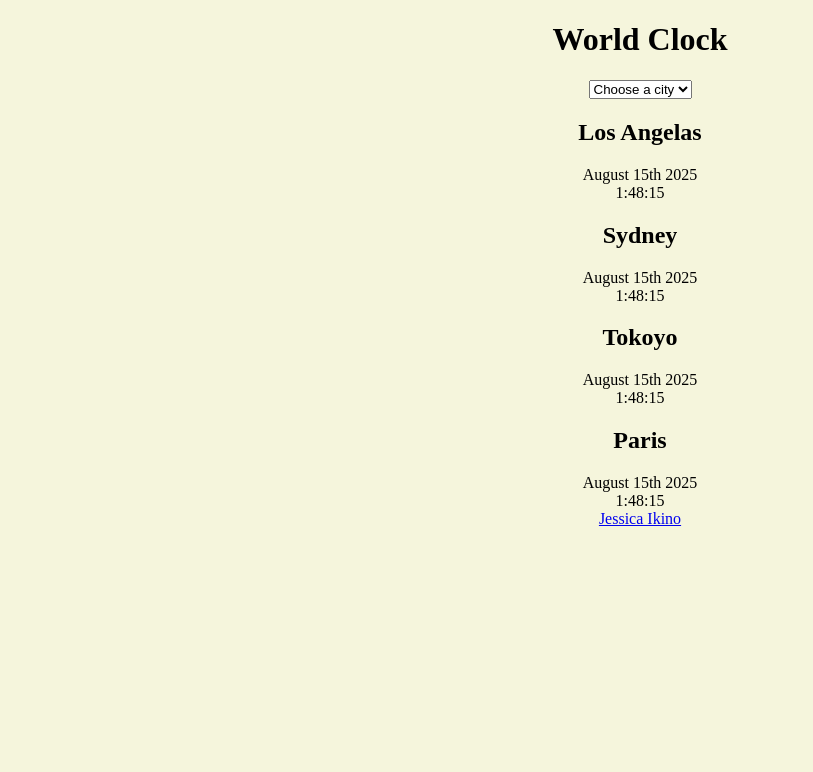
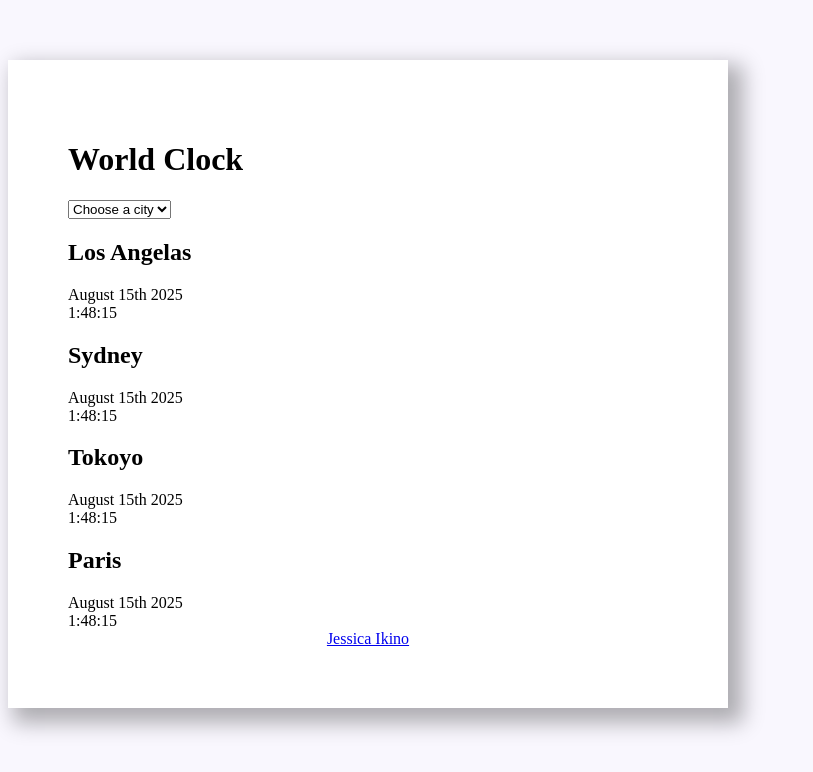
Before and after one commit to jiikino/world-clock, a plain HTML site: page index.html in a window 1280 px wide. Shown: the whole page, without its empty margins (0-813 px from the left). Drawn offline with Linux system fonts and the light colour scheme.

Commit message:
updated CSS file

```diff
--- a/style.css
+++ b/style.css
@@ -1,6 +1,17 @@
 body {
-    background-color: beige;
-    text-align: center;
+    background-color: #f9f7fe;
+
+}
+
+.container {
+    max-width: 600px;
+    margin: 0 auto;
+    display: block;
+    padding: 60px;
+    margin: 60px 0;
+    background-color: white;
+    box-shadow: 10px 10px 20px 5px rgba(0, 0, 0, 0.3);
+
 }
 
 footer{
```
